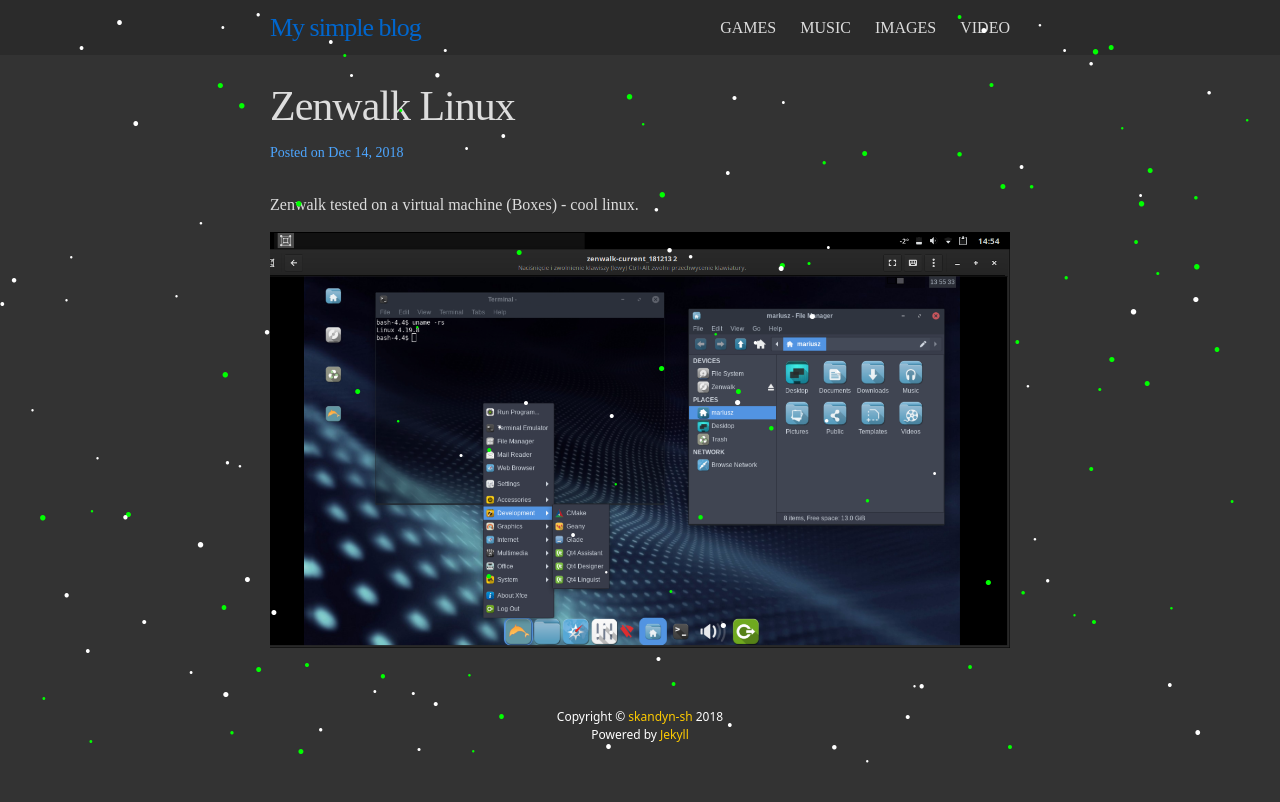
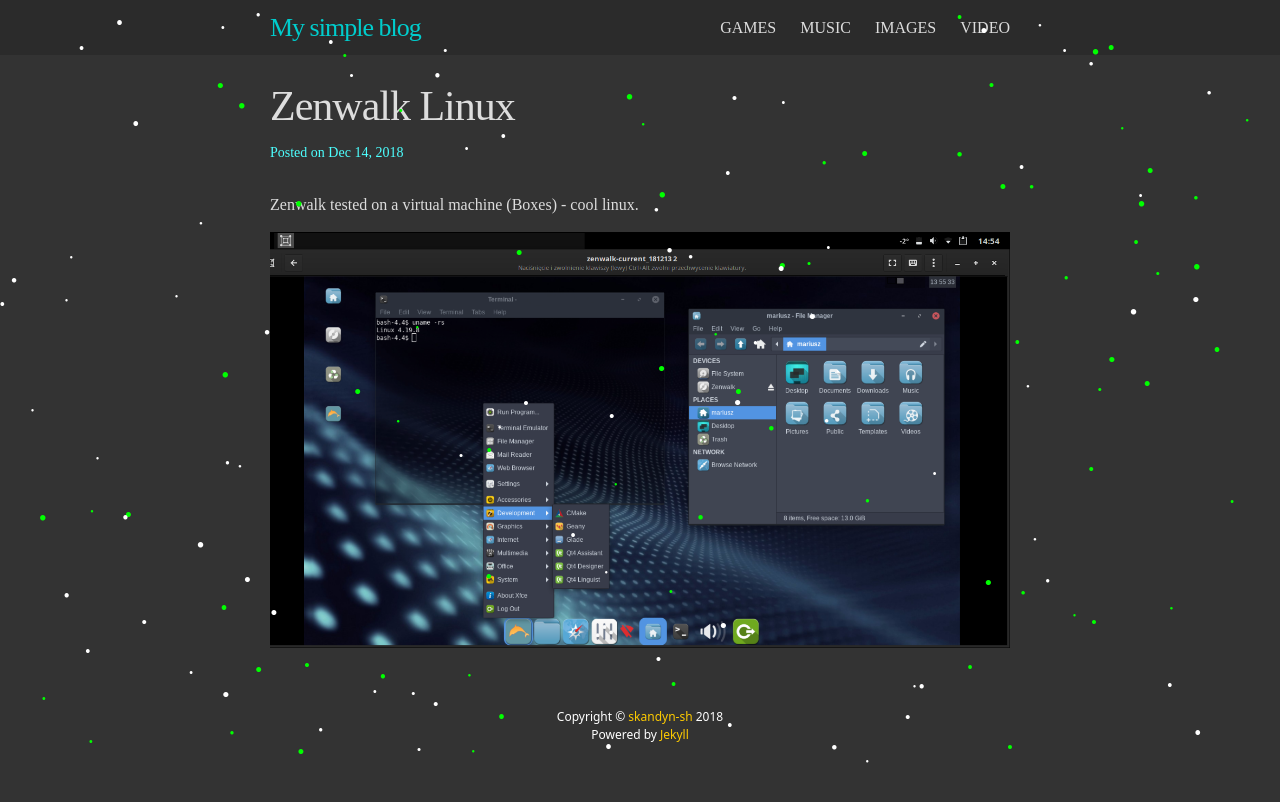
Before and after one commit to skandyn-sh/skandyn-sh.github.io, a Jekyll site: the page built from _posts/2018-12-14-Zenwalk-Linux.markdown, in a window 1280 px wide. Shown: the top 802 px of the page. Built offline with Jekyll 4.4.1, drawn with Linux system fonts in a browser that asks for light colours; nearby versions of some CDN libraries; our own code applies the rules of GitHub Pages for plain Markdown files; library files that are not in the unit come from our copies; comment, search, counter and statistics services are not loaded.

Commit message:
Update main.scss

```diff
--- a/css/main.scss
+++ b/css/main.scss
@@ -17,7 +17,7 @@
 $background-color: #333333;
 $brand-color:      #ffcc00;
 
-$grey-color:       #4da6ff;
+$grey-color:       #4dffff;
 $grey-color-light: lighten($grey-color, 40%);
 $grey-color-dark:  darken($grey-color, 25%);
 
```
